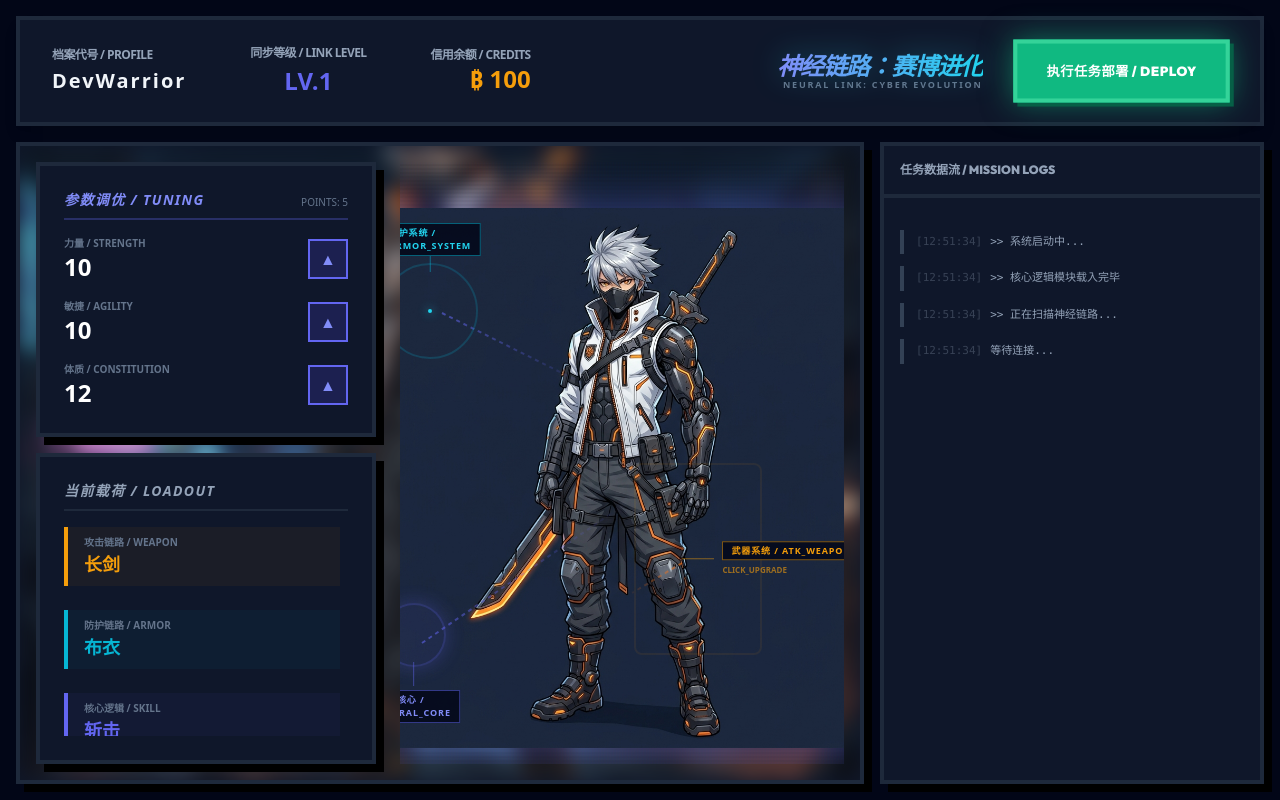
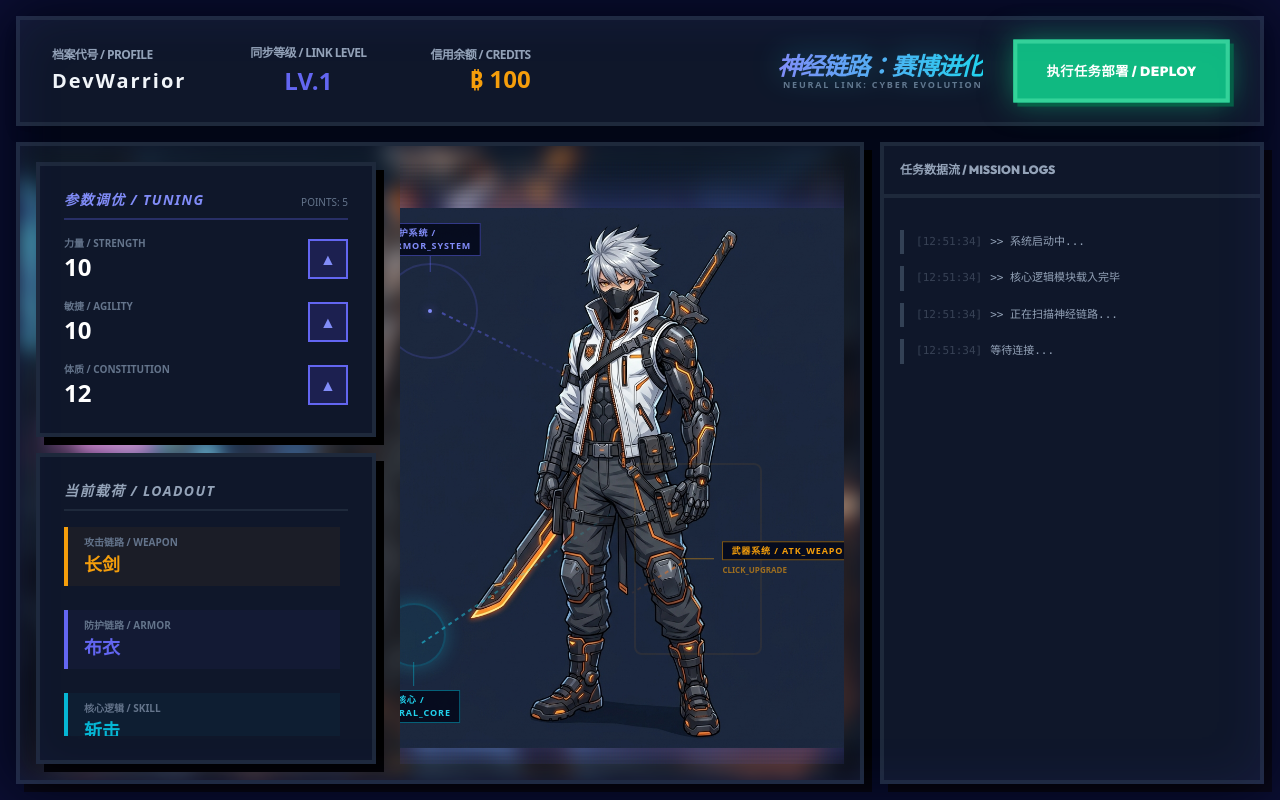
Before and after one commit to tojoevan/stickman, a React (Vite) app: page / in a window 1280 px wide. Built offline with nearby package versions, Linux system fonts and the light colour scheme.

Commit message:
优化引导线文字颜色

```diff
--- a/src/App.tsx
+++ b/src/App.tsx
@@ -1030,6 +1030,7 @@ export default function App() {
 
   return (
     <div className="h-screen w-full bg-slate-950 text-slate-100 font-sans overflow-hidden relative">
+      <div className="vignette-layer" />
       {/* 1. AUTH OVERLAY */}
       {!token && (
         <div className="absolute inset-0 z-[1000] bg-slate-950/95 flex items-center justify-center p-4">
@@ -1515,13 +1516,13 @@ export default function App() {
                           <p className="text-[10px] text-slate-500 uppercase font-bold">攻击链路 / WEAPON</p>
                           <p className="text-lg font-black text-amber-500">{player.equipment.weapon || '空'}</p>
                         </div>
+                        <div className="border-l-4 border-indigo-500 pl-4 py-2 bg-indigo-500/5">
+                          <p className="text-[10px] text-slate-500 uppercase font-bold">防护链路 / ARMOR</p>
+                          <p className="text-lg font-black text-indigo-500">{player.equipment.armor || '空'}</p>
+                        </div>
                         <div className="border-l-4 border-cyan-500 pl-4 py-2 bg-cyan-500/5">
-                          <p className="text-[10px] text-slate-500 uppercase font-bold">防护链路 / ARMOR</p>
-                          <p className="text-lg font-black text-cyan-500">{player.equipment.armor || '空'}</p>
-                        </div>
-                        <div className="border-l-4 border-indigo-500 pl-4 py-2 bg-indigo-500/5">
                           <p className="text-[10px] text-slate-500 uppercase font-bold">核心逻辑 / SKILL</p>
-                          <p className="text-lg font-black text-indigo-500">{player.equipment.skill || '空'}</p>
+                          <p className="text-lg font-black text-cyan-500">{player.equipment.skill || '空'}</p>
                         </div>
                       </div>
                     </div>
@@ -1545,7 +1546,11 @@ export default function App() {
                         {/* 动态精准引导线 */}
                         <svg className="absolute inset-0 w-full h-full pointer-events-none z-0">
                           <defs>
-                            <linearGradient id="lineGrad" x1="0%" y1="0%" x2="100%" y2="0%">
+                            <linearGradient id="lineGradCyan" x1="0%" y1="0%" x2="100%" y2="0%">
+                              <stop offset="0%" stopColor="#22d3ee" stopOpacity="0.8" />
+                              <stop offset="100%" stopColor="#22d3ee" stopOpacity="0.1" />
+                            </linearGradient>
+                            <linearGradient id="lineGradIndigo" x1="0%" y1="0%" x2="100%" y2="0%">
                               <stop offset="0%" stopColor="#6366f1" stopOpacity="0.8" />
                               <stop offset="100%" stopColor="#6366f1" stopOpacity="0.1" />
                             </linearGradient>
@@ -1554,23 +1559,23 @@ export default function App() {
                               <stop offset="100%" stopColor="#f97316" stopOpacity="0.1" />
                             </linearGradient>
                           </defs>
-                          {/* Armor (Back): 从左上角指向后背区域 */}
-                          <path d="M 120 150 L 260 220" stroke="url(#lineGrad)" strokeWidth="2" strokeDasharray="4 4" fill="none" className="animate-pulse" />
-                          {/* Weapon (Left Hand): 再左移20px */}
+                          {/* Armor (Back): Indigo */}
+                          <path d="M 120 150 L 260 220" stroke="url(#lineGradIndigo)" strokeWidth="2" strokeDasharray="4 4" fill="none" className="animate-pulse" />
+                          {/* Weapon (Left Hand): Orange */}
                           <path d="M 360 400 L 310 430" stroke="url(#lineGradRev)" strokeWidth="2" strokeDasharray="4 4" fill="none" className="animate-pulse" />
-                          {/* Skill (Core): 上移40px */}
-                          <path d="M 100 480 L 290 350" stroke="url(#lineGrad)" strokeWidth="2" strokeDasharray="4 4" fill="none" className="animate-pulse" />
+                          {/* Skill (Core): Cyan */}
+                          <path d="M 100 480 L 290 350" stroke="url(#lineGradCyan)" strokeWidth="2" strokeDasharray="4 4" fill="none" className="animate-pulse" />
                         </svg>
 
                         {/* 头部：防护 (后背位置) */}
                         <div onClick={() => setShopTab('armors')} className="pointer-events-auto absolute top-[100px] left-[60px] w-24 h-24 rounded-full cursor-pointer group/h">
-                          <div className="absolute inset-0 border border-cyan-500/30 rounded-full animate-[ping_3s_linear_infinite]"></div>
-                          <div className="absolute inset-0 border-2 border-cyan-500/20 rounded-full flex items-center justify-center">
-                            <div className="w-1 h-1 bg-cyan-400 rounded-full shadow-[0_0_10px_#22d3ee]"></div>
+                          <div className="absolute inset-0 border border-indigo-500/30 rounded-full animate-[ping_3s_linear_infinite]"></div>
+                          <div className="absolute inset-0 border-2 border-indigo-500/20 rounded-full flex items-center justify-center">
+                            <div className="w-1 h-1 bg-indigo-400 rounded-full shadow-[0_0_10px_#6366f1]"></div>
                           </div>
                           <div className="absolute -top-10 left-1/2 -translate-x-1/2 flex flex-col items-center">
-                            <span className="text-[9px] text-cyan-400 font-black tracking-widest bg-slate-950/80 px-2 py-0.5 border border-cyan-500/50">防护系统 / ARMOR_SYSTEM</span>
-                            <div className="w-[1px] h-4 bg-cyan-500/50"></div>
+                            <span className="text-[9px] text-indigo-400 font-black tracking-widest bg-slate-950/80 px-2 py-0.5 border border-indigo-500/50">防护系统 / ARMOR_SYSTEM</span>
+                            <div className="w-[1px] h-4 bg-indigo-500/50"></div>
                           </div>
                         </div>
 
@@ -1588,10 +1593,10 @@ export default function App() {
 
                         {/* 核心：技能 (上移40px -> top 从 480 减到 440) */}
                         <div onClick={() => setShopTab('skills')} className="pointer-events-auto absolute top-[440px] left-[60px] w-16 h-16 cursor-pointer group/s">
-                          <div className="absolute inset-0 bg-indigo-500/10 border-2 border-indigo-500/30 rounded-full animate-pulse shadow-[0_0_20px_rgba(99,102,241,0.4)]"></div>
+                          <div className="absolute inset-0 bg-cyan-500/10 border-2 border-cyan-500/30 rounded-full animate-pulse shadow-[0_0_20px_rgba(34,211,238,0.4)]"></div>
                           <div className="absolute -bottom-14 left-1/2 -translate-x-1/2 flex flex-col items-center">
-                            <div className="w-[1px] h-6 bg-indigo-500/50 mb-1"></div>
-                            <span className="text-[9px] text-indigo-400 font-black tracking-widest bg-slate-950/80 px-2 py-0.5 border border-indigo-500/50 uppercase">神经核心 / Neural_Core</span>
+                            <div className="w-[1px] h-6 bg-cyan-500/50 mb-1"></div>
+                            <span className="text-[9px] text-cyan-400 font-black tracking-widest bg-slate-950/80 px-2 py-0.5 border border-cyan-500/50 uppercase">神经核心 / Neural_Core</span>
                           </div>
                         </div>
                       </div>
@@ -1758,6 +1763,20 @@ export default function App() {
 
         .pixel-button.danger { background: #ef4444; box-shadow: 4px 4px 0px #991b1b; }
 
+        /* 全局沉浸式呼吸阴影 */
+        @keyframes vignette-breath {
+          0% { box-shadow: inset 0 0 60px rgba(79, 70, 229, 0.15); }
+          50% { box-shadow: inset 0 0 120px rgba(79, 70, 229, 0.3); }
+          100% { box-shadow: inset 0 0 60px rgba(79, 70, 229, 0.15); }
+        }
+        .vignette-layer {
+          position: fixed;
+          inset: 0;
+          pointer-events: none;
+          z-index: 10000;
+          animation: vignette-breath 5s ease-in-out infinite;
+        }
+
         /* HUD 文字标准化 */
         .cyber-hud { display: flex; justify-content: space-between; align-items: flex-start; padding: 1.5rem 3.5rem; gap: 2rem; background: linear-gradient(to bottom, #020617, transparent); }
         .hud-unit { display: flex; gap: 24px; flex: 1; min-width: 0; }
```
